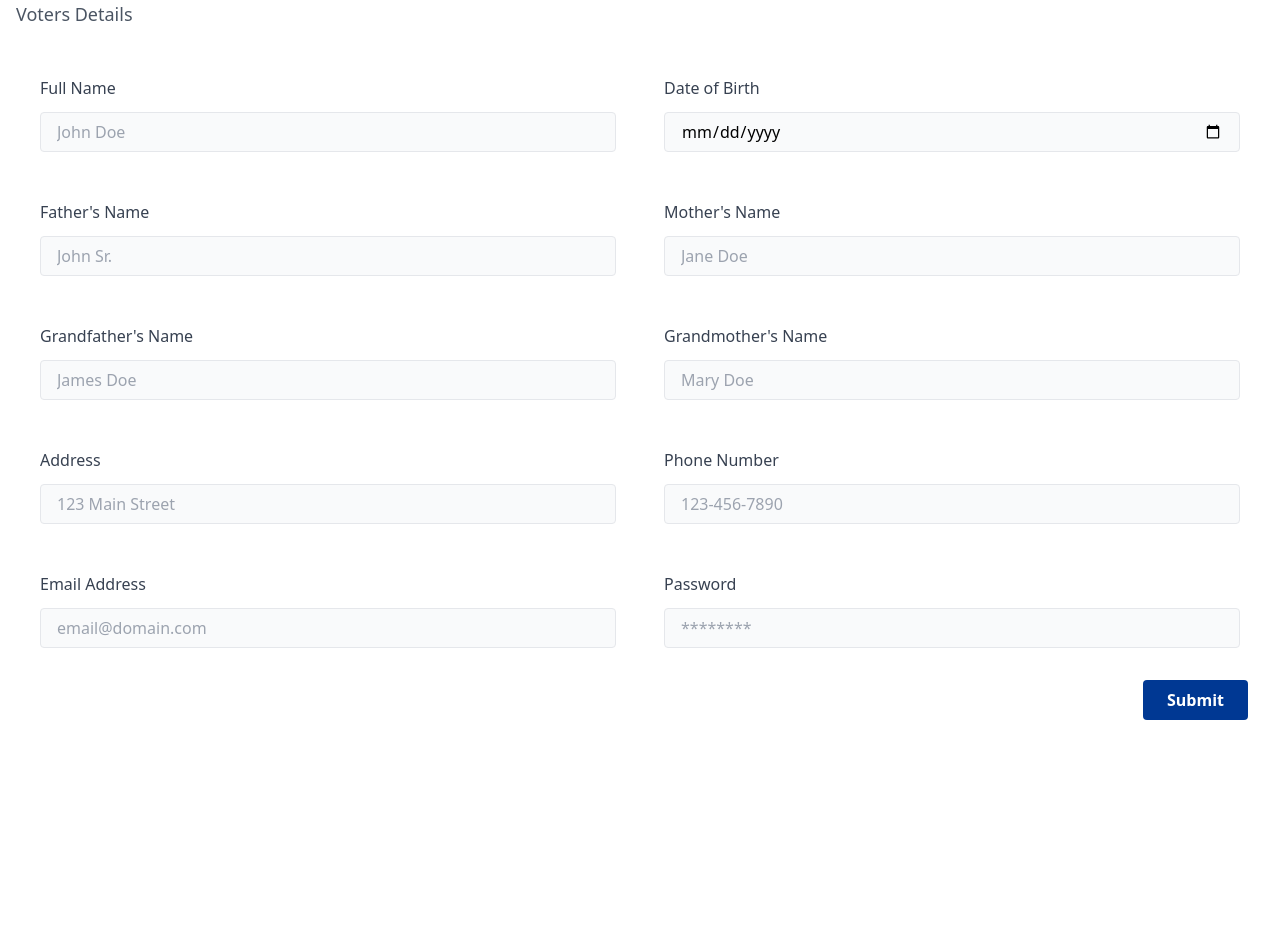
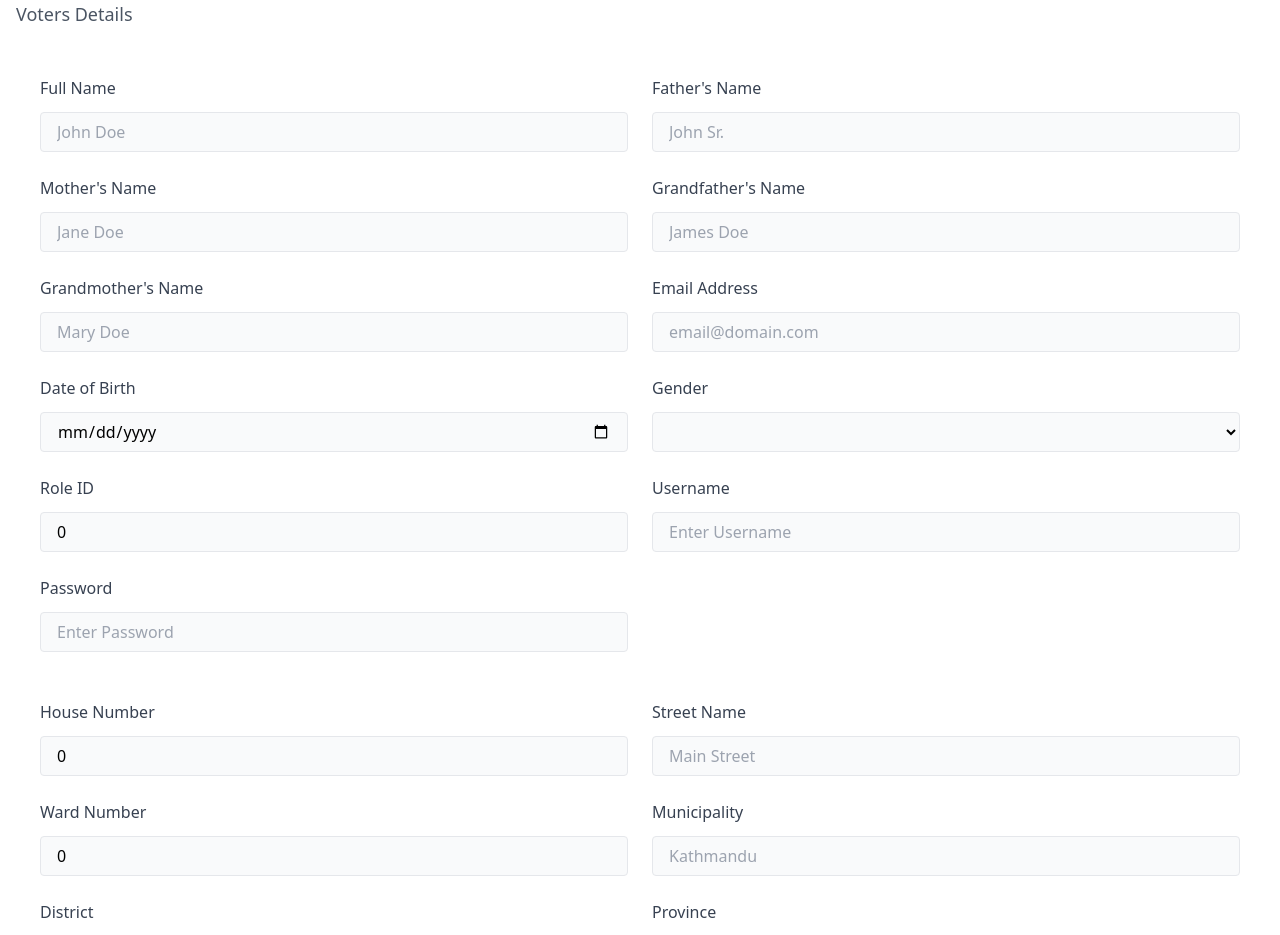
Before and after one commit to rajashnushakya/Voting-System, a Vue app in the folder web/: page /registration in a window 1280 px wide. Shown: the top 935 px of the page. Before the commit the page ends 800 px from the top, so only its background shows below. Built offline with nearby package versions, Linux system fonts and the light colour scheme.

Commit message:
register api integration

```diff
--- a/web/src/components/RegisttrationForm.vue
+++ b/web/src/components/RegisttrationForm.vue
@@ -1,124 +1,190 @@
 <template>
+  <div>
     <div class="text-gray-600 mb-8 mx-4">
       <p class="font-medium text-lg mb-2">Voters Details</p>
     </div>
 
     <div class="lg:col-span-2">
       <div class="mx-6 my-8">
-
-      <div class="flex space-x-12 mb-4 p-4">
-        <div class="flex-1">
-          <label for="fullname" class="block text-gray-700 font-medium mb-2">Full Name</label>
+        <!-- Form Fields -->
+        <form @submit.prevent="handleSubmit">
+          <div class="grid grid-cols-1 md:grid-cols-2 gap-6 mb-4 p-4">
+            <!-- Personal Details -->
+            <div>
+              <label for="name" class="block text-gray-700 font-medium mb-2">Full Name</label>
               <input
                 type="text"
-            name="fullname"
-            id="fullname"
+                v-model="formData.name"
+                id="name"
                 class="h-10 border mt-1 rounded px-4 w-full bg-gray-50 focus:ring focus:ring-blue-300"
                 placeholder="John Doe"
               />
             </div>
-        <div class="flex-1">
-          <label for="dob" class="block text-gray-700 font-medium mb-2">Date of Birth</label>
-          <input
-            type="date"
-            name="dob"
-            id="dob"
-            class="h-10 border mt-1 rounded px-4 w-full bg-gray-50 focus:ring focus:ring-blue-300"
-          />
-        </div>
-      </div>
-
-      <div class="flex space-x-12 mb-4 p-4">
-        <div class="flex-1">
-          <label for="fathername" class="block text-gray-700 font-medium mb-2">Father's Name</label>
+            <div>
+              <label for="fatherName" class="block text-gray-700 font-medium mb-2">Father's Name</label>
               <input
                 type="text"
-            name="fathername"
-            id="fathername"
+                v-model="formData.fatherName"
+                id="fatherName"
                 class="h-10 border mt-1 rounded px-4 w-full bg-gray-50 focus:ring focus:ring-blue-300"
                 placeholder="John Sr."
               />
             </div>
-        <div class="flex-1">
-          <label for="mothername" class="block text-gray-700 font-medium mb-2">Mother's Name</label>
+            <div>
+              <label for="motherName" class="block text-gray-700 font-medium mb-2">Mother's Name</label>
               <input
                 type="text"
-            name="mothername"
-            id="mothername"
+                v-model="formData.motherName"
+                id="motherName"
                 class="h-10 border mt-1 rounded px-4 w-full bg-gray-50 focus:ring focus:ring-blue-300"
                 placeholder="Jane Doe"
               />
             </div>
-      </div>
-
-      <!-- Grandfather's Name and Grandmother's Name (2 Fields in One Row) -->
-      <div class="flex space-x-12 mb-4 p-4">
-        <div class="flex-1">
-          <label for="grandfathername" class="block text-gray-700 font-medium mb-2">Grandfather's Name</label>
+            <div>
+              <label for="grandFatherName" class="block text-gray-700 font-medium mb-2">Grandfather's Name</label>
               <input
                 type="text"
-            name="grandfathername"
-            id="grandfathername"
+                v-model="formData.grandFatherName"
+                id="grandFatherName"
                 class="h-10 border mt-1 rounded px-4 w-full bg-gray-50 focus:ring focus:ring-blue-300"
                 placeholder="James Doe"
               />
             </div>
-        <div class="flex-1">
-          <label for="grandmothername" class="block text-gray-700 font-medium mb-2">Grandmother's Name</label>
+            <div>
+              <label for="grandMotherName" class="block text-gray-700 font-medium mb-2">Grandmother's Name</label>
               <input
                 type="text"
-            name="grandmothername"
-            id="grandmothername"
+                v-model="formData.grandMotherName"
+                id="grandMotherName"
                 class="h-10 border mt-1 rounded px-4 w-full bg-gray-50 focus:ring focus:ring-blue-300"
                 placeholder="Mary Doe"
               />
             </div>
-      </div>
-
-      <!-- Address and Phone Number (2 Fields in One Row) -->
-      <div class="flex space-x-12 mb-4 p-4">
-        <div class="flex-1">
-          <label for="address" class="block text-gray-700 font-medium mb-2">Address</label>
-          <input
-            type="text"
-            name="address"
-            id="address"
-            class="h-10 border mt-1 rounded px-4 w-full bg-gray-50 focus:ring focus:ring-blue-300"
-            placeholder="123 Main Street"
-          />
-        </div>
-        <div class="flex-1">
-          <label for="phonenumber" class="block text-gray-700 font-medium mb-2">Phone Number</label>
-          <input
-            type="tel"
-            name="phonenumber"
-            id="phonenumber"
-            class="h-10 border mt-1 rounded px-4 w-full bg-gray-50 focus:ring focus:ring-blue-300"
-            placeholder="123-456-7890"
-          />
-        </div>
-      </div>
-
-      <!-- Email and Password (2 Fields in One Row) -->
-      <div class="flex space-x-12 mb-4 p-4">
-        <div class="flex-1">
+            <div>
               <label for="email" class="block text-gray-700 font-medium mb-2">Email Address</label>
               <input
                 type="email"
-            name="email"
+                v-model="formData.email"
                 id="email"
                 class="h-10 border mt-1 rounded px-4 w-full bg-gray-50 focus:ring focus:ring-blue-300"
                 placeholder="email@domain.com"
               />
             </div>
-        <div class="flex-1">
+            <div>
+              <label for="dob" class="block text-gray-700 font-medium mb-2">Date of Birth</label>
+              <input
+                type="date"
+                v-model="formData.dateofBirth"
+                id="dob"
+                class="h-10 border mt-1 rounded px-4 w-full bg-gray-50 focus:ring focus:ring-blue-300"
+              />
+            </div>
+            <div>
+              <label for="gender" class="block text-gray-700 font-medium mb-2">Gender</label>
+              <select
+                v-model="formData.gender"
+                id="gender"
+                class="h-10 border mt-1 rounded px-4 w-full bg-gray-50 focus:ring focus:ring-blue-300"
+              >
+                <option value="Male">Male</option>
+                <option value="Female">Female</option>
+                <option value="Other">Other</option>
+              </select>
+            </div>
+
+            <!-- Role and Credentials -->
+            <div>
+              <label for="roleId" class="block text-gray-700 font-medium mb-2">Role ID</label>
+              <input
+                type="number"
+                v-model="formData.user.roleId"
+                id="roleId"
+                class="h-10 border mt-1 rounded px-4 w-full bg-gray-50 focus:ring focus:ring-blue-300"
+                placeholder="1"
+              />
+            </div>
+            <div>
+              <label for="userName" class="block text-gray-700 font-medium mb-2">Username</label>
+              <input
+                type="text"
+                v-model="formData.user.userName"
+                id="userName"
+                class="h-10 border mt-1 rounded px-4 w-full bg-gray-50 focus:ring focus:ring-blue-300"
+                placeholder="Enter Username"
+              />
+            </div>
+            <div>
               <label for="password" class="block text-gray-700 font-medium mb-2">Password</label>
               <input
                 type="password"
-            name="password"
+                v-model="formData.user.password"
                 id="password"
                 class="h-10 border mt-1 rounded px-4 w-full bg-gray-50 focus:ring focus:ring-blue-300"
-            placeholder="********"
+                placeholder="Enter Password"
+              />
+            </div>
+          </div>
+
+          <!-- Address Section -->
+          <div class="grid grid-cols-1 md:grid-cols-2 gap-6 mb-4 p-4">
+            <div>
+              <label for="houseNumber" class="block text-gray-700 font-medium mb-2">House Number</label>
+              <input
+                type="number"
+                v-model="formData.address.houseNumber"
+                id="houseNumber"
+                class="h-10 border mt-1 rounded px-4 w-full bg-gray-50 focus:ring focus:ring-blue-300"
+                placeholder="123"
+              />
+            </div>
+            <div>
+              <label for="streetName" class="block text-gray-700 font-medium mb-2">Street Name</label>
+              <input
+                type="text"
+                v-model="formData.address.streetName"
+                id="streetName"
+                class="h-10 border mt-1 rounded px-4 w-full bg-gray-50 focus:ring focus:ring-blue-300"
+                placeholder="Main Street"
+              />
+            </div>
+            <div>
+              <label for="wardNumber" class="block text-gray-700 font-medium mb-2">Ward Number</label>
+              <input
+                type="number"
+                v-model="formData.address.wardNumber"
+                id="wardNumber"
+                class="h-10 border mt-1 rounded px-4 w-full bg-gray-50 focus:ring focus:ring-blue-300"
+                placeholder="1"
+              />
+            </div>
+            <div>
+              <label for="municipality" class="block text-gray-700 font-medium mb-2">Municipality</label>
+              <input
+                type="text"
+                v-model="formData.address.municpality"
+                id="municipality"
+                class="h-10 border mt-1 rounded px-4 w-full bg-gray-50 focus:ring focus:ring-blue-300"
+                placeholder="Kathmandu"
+              />
+            </div>
+            <div>
+              <label for="district" class="block text-gray-700 font-medium mb-2">District</label>
+              <input
+                type="text"
+                v-model="formData.address.district"
+                id="district"
+                class="h-10 border mt-1 rounded px-4 w-full bg-gray-50 focus:ring focus:ring-blue-300"
+                placeholder="Bagmati"
+              />
+            </div>
+            <div>
+              <label for="province" class="block text-gray-700 font-medium mb-2">Province</label>
+              <input
+                type="text"
+                v-model="formData.address.province"
+                id="province"
+                class="h-10 border mt-1 rounded px-4 w-full bg-gray-50 focus:ring focus:ring-blue-300"
+                placeholder="Province 3"
               />
             </div>
           </div>
@@ -126,12 +192,75 @@
           <!-- Submit Button -->
           <div class="text-right mx-2">
             <button
+              type="submit"
               class="bg-[#003893] hover:bg-[#002b73] text-white font-bold py-2 px-6 rounded"
             >
               Submit
             </button>
           </div>
-
+        </form>
+      </div>
     </div>
   </div>
 </template>
+
+<script setup lang="ts">
+import { reactive } from "vue";
+import apiService from "../service/apiService";
+
+const formData = reactive({
+  id: 0,
+  name: "",
+  fatherName: "",
+  motherName: "",
+  grandFatherName: "",
+  grandMotherName: "",
+  email: "",
+  dateofBirth: "",
+  gender: "",
+  user : {
+    roleId: 0,
+  userName: "",
+  password: "",},
+  address: {
+    id: 0,
+    voterId: 0,
+    houseNumber: 0,
+    wardNumber: 0,
+    streetName: "",
+    municpality: "",
+    district: "",
+    province: "",
+  },
+});
+import { AxiosError } from 'axios';
+const successMessage = reactive({
+  message: "",
+  isVisible: false,
+});
+
+const handleSubmit = async () => {
+  try {
+    const response = await apiService.postData("voter/register", formData);
+    console.log("Registration successful:", response);
+    successMessage.message = "Registration successful!";
+    successMessage.isVisible = true;
+
+    setTimeout(() => {
+      successMessage.isVisible = false;
+    }, 3000);
+
+  } catch (error) {
+    if (error instanceof AxiosError) {
+      console.error("Error details:", error.response?.data);
+      console.error("Error message:", error.message);
+    } else {
+      console.error("Unknown error:", error);
+    }
+  }
+};
+
+
+
+
+</script>
```
Lines whose indentation alone changed are shown as unchanged.
